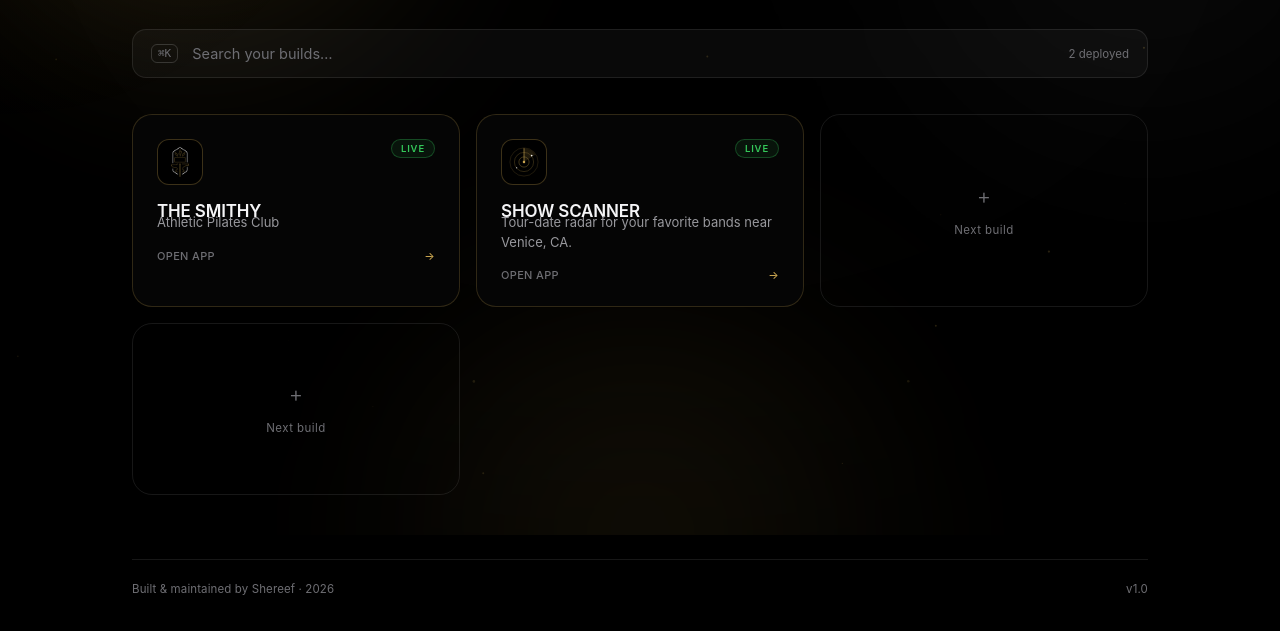
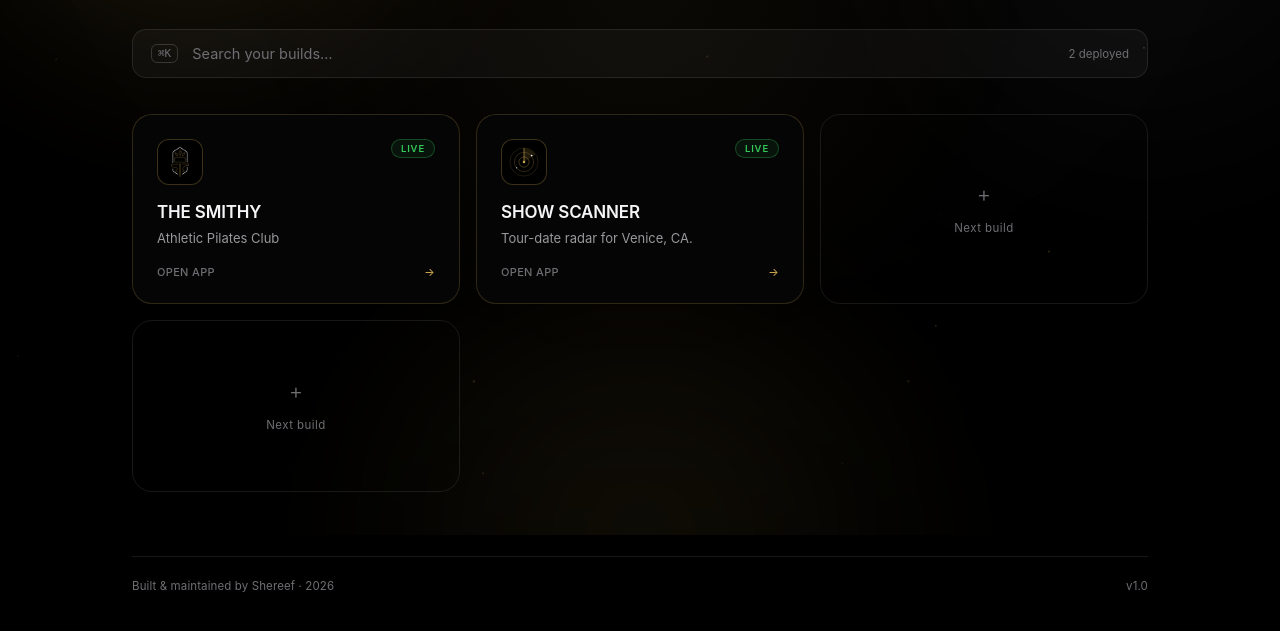
Before and after one commit to shenien/jarvis, a plain HTML site: page index.html in a window 1280 px wide. Shown: the part 265-896 px from the top of the page. Drawn offline with Linux system fonts and the light colour scheme.

Commit message:
Fix card subtext spacing: proper title/desc gap, consistent card-foot alignment

```diff
--- a/script.js
+++ b/script.js
@@ -12,7 +12,7 @@ const APPS = [
   },
   {
     name: "SHOW SCANNER",
-    desc: "Tour-date radar for your favorite bands near Venice, CA.",
+    desc: "Tour-date radar for Venice, CA.",
     url: "https://show-scanner.onrender.com",
     icon: "assets/scanner-mark.svg",
     tag: "LIVE",
@@ -65,7 +65,7 @@ function cardHTML(app) {
         <div class="card-icon"><img src="${app.icon}" alt="${app.name} icon" /></div>
         <span class="card-badge">${app.tag}</span>
       </div>
-      <div>
+      <div class="card-body">
         <div class="card-title">${app.name}</div>
         <div class="card-desc">${app.desc}</div>
       </div>
--- a/style.css
+++ b/style.css
@@ -377,19 +377,25 @@ main { flex: 1; }
   align-self: flex-start;
 }
 
+.card-body {
+  display: flex;
+  flex-direction: column;
+  gap: 6px;
+  flex: 1;
+}
+
 .card-title {
   font-size: 17px;
   font-weight: 600;
   color: var(--ink);
   letter-spacing: -0.01em;
+  line-height: 1.3;
 }
 
 .card-desc {
   font-size: 13px;
   color: var(--ink-dim);
   line-height: 1.5;
-  flex: 1;
-  margin-top: -8px;
 }
 
 .card-foot {
```
